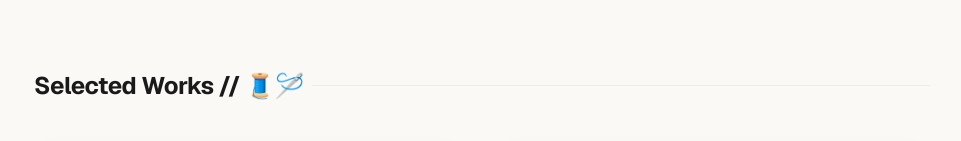
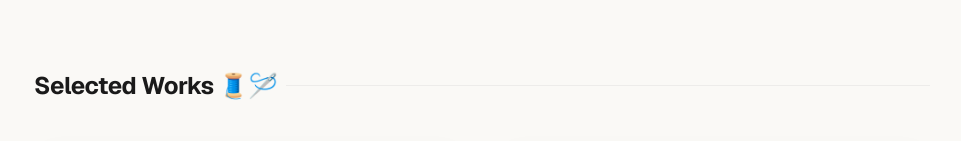
Before and after one commit to leedayoung0429-cell/my-link, a Next.js app: page / in a window 1280 px wide. Shown: the part 659-800 px from the top of the page, without its empty margins (158-1119 px from the left). Built offline with nearby package versions, Linux system fonts and the light colour scheme.

Commit message:
style: remove slashes from Selected Works section title

```diff
--- a/src/app/page.tsx
+++ b/src/app/page.tsx
@@ -52,7 +52,7 @@ export default function Home() {
 
         {/* Projects Section */}
         <section className={styles.projectsSection} id="projects">
-          <h2 className={styles.sectionTitle}>Selected Works // 🧵🪡</h2>
+          <h2 className={styles.sectionTitle}>Selected Works 🧵🪡</h2>
           <div className={styles.projectsGrid}>
             {projects.map((project, idx) => (
               <div key={idx} className={styles.projectCard}>
```
